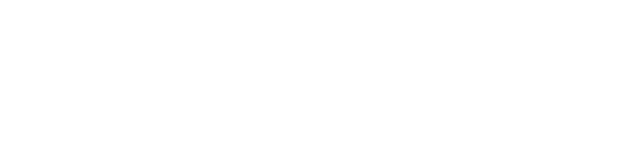
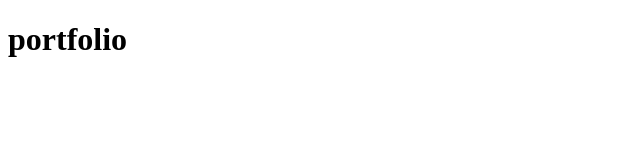
Before and after one commit to ilemie/ilemie.github.io, a plain HTML site: page portfolio.html in a window 1280 px wide. Shown: the whole page, without its empty margins (0-640 px from the left). Drawn offline with Linux system fonts and the light colour scheme.

Commit message:
portfolio

```diff
--- a/portfolio.html
+++ b/portfolio.html
@@ -6,6 +6,6 @@
     <title>the untitled one2</title>
 </head>
 <body>
-
+    <h1>portfolio</h1>
 </body>
 </html>
```
